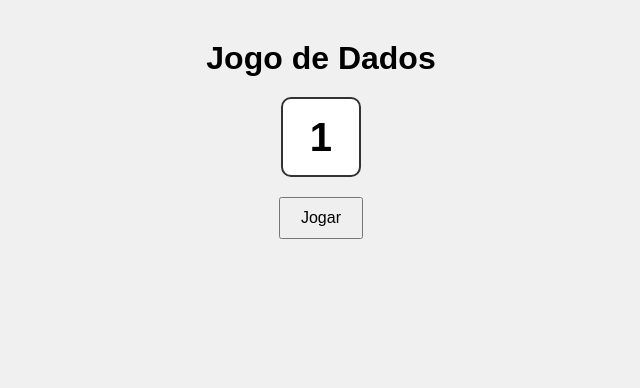
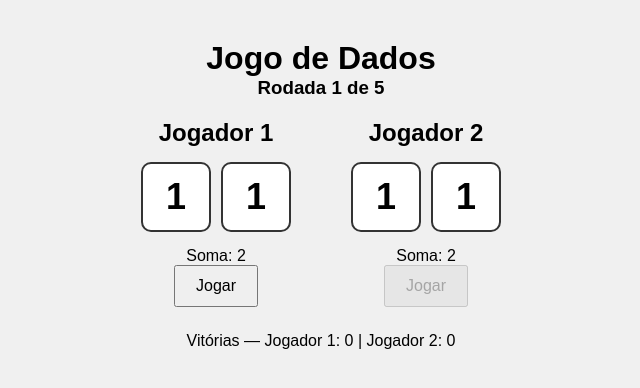
Before and after one commit to VANESSENCEWEB/jogo-dados, a Next.js app: page / in a window 1280 px wide. Shown: the top 388 px of the page, without its empty margins (319-959 px from the left). Built offline with nearby package versions, Linux system fonts and the light colour scheme.

Commit message:
Adiciona rodadas, turno alternado, placar, fim de jogo e Jogar Novamente

```diff
--- a/app/page.js
+++ b/app/page.js
@@ -1,42 +1,139 @@
-"use client";
+"use client"; // Diz ao Next que essa tela é interativa (responde a cliques)
 
-import { useState } from "react";
+import { useState } from "react"; // useState guarda informações que mudam na tela
 
 export default function Home() {
-  const [valor, setValor] = useState(1);
+  // Cada useState é uma "memória" do jogo. [valor, função que muda o valor]
+  const [rodada, setRodada] = useState(1);        // rodada atual (começa em 1)
+  const [turno, setTurno] = useState(1);          // de quem é a vez (1 ou 2)
+  const [dados1, setDados1] = useState([1, 1]);   // os 2 dados do jogador 1
+  const [dados2, setDados2] = useState([1, 1]);   // os 2 dados do jogador 2
+  const [resultado, setResultado] = useState(""); // mensagem da rodada
+  const [vitorias1, setVitorias1] = useState(0);  // quantas rodadas o J1 venceu
+  const [vitorias2, setVitorias2] = useState(0);  // quantas rodadas o J2 venceu
+  const [fim, setFim] = useState(false);          // o jogo acabou? (true/false)
 
-  function jogar() {
-    const numero = Math.floor(Math.random() * 6) + 1;
-    setValor(numero);
+  // Sorteia um número de 1 a 6 (um lado do dado)
+  function sortear() {
+    return Math.floor(Math.random() * 6) + 1;
+  }
+
+  // Quando o Jogador 1 clica em Jogar
+  function jogar1() {
+    setDados1([sortear(), sortear()]); // sorteia os 2 dados dele
+    setTurno(2);                       // passa a vez para o jogador 2
+  }
+
+  // Quando o Jogador 2 clica em Jogar (aqui a rodada é decidida)
+  function jogar2() {
+    const novos2 = [sortear(), sortear()]; // sorteia os dados do J2
+    setDados2(novos2);
+
+    // Soma os 2 dados de cada jogador
+    const soma1 = dados1[0] + dados1[1];
+    const soma2 = novos2[0] + novos2[1];
+
+    // Decide quem venceu a rodada comparando as somas
+    if (soma1 > soma2) {
+      setResultado("Jogador 1 venceu a rodada!");
+      setVitorias1(vitorias1 + 1); // soma 1 vitória ao J1
+    } else if (soma2 > soma1) {
+      setResultado("Jogador 2 venceu a rodada!");
+      setVitorias2(vitorias2 + 1); // soma 1 vitória ao J2
+    } else {
+      setResultado("Empate na rodada!"); // somas iguais = empate
+    }
+
+    // Se ainda não chegou na 5ª rodada, avança para a próxima
+    if (rodada < 5) {
+      setRodada(rodada + 1);
+      setTurno(1); // volta a vez para o jogador 1
+    } else {
+      setFim(true); // era a 5ª rodada: o jogo acabou
+    }
+  }
+
+  // Zera tudo para começar de novo
+  function jogarNovamente() {
+    setRodada(1);
+    setTurno(1);
+    setDados1([1, 1]);
+    setDados2([1, 1]);
+    setResultado("");
+    setVitorias1(0);
+    setVitorias2(0);
+    setFim(false);
+  }
+
+  // Monta a mensagem final comparando o total de vitórias
+  function mensagemFinal() {
+    if (vitorias1 > vitorias2) return "Jogador 1 venceu o jogo!";
+    if (vitorias2 > vitorias1) return "Jogador 2 venceu o jogo!";
+    return "O jogo terminou empatado!";
   }
 
   return (
     <div style={{ textAlign: "center" }}>
       <h1>Jogo de Dados</h1>
+      <h3>Rodada {rodada} de 5</h3>
 
-      <div style={{
-        width: "80px",
-        height: "80px",
-        border: "2px solid #333",
-        borderRadius: "10px",
-        backgroundColor: "white",
-        display: "flex",
-        alignItems: "center",
-        justifyContent: "center",
-        fontSize: "40px",
-        fontWeight: "bold",
-        margin: "20px auto"
-      }}>
-        {valor}
+      <div style={{ display: "flex", justifyContent: "center", gap: "60px", marginTop: "20px" }}>
+
+        {/* Coluna do Jogador 1 */}
+        <div>
+          <h2>Jogador 1</h2>
+          <div style={caixaDados}>
+            <div style={dado}>{dados1[0]}</div>
+            <div style={dado}>{dados1[1]}</div>
+          </div>
+          <p>Soma: {dados1[0] + dados1[1]}</p>
+          {/* disabled: botão desativado quando NÃO é a vez dele, ou quando o jogo acabou */}
+          <button onClick={jogar1} disabled={turno !== 1 || fim} style={botao}>Jogar</button>
+        </div>
+
+        {/* Coluna do Jogador 2 */}
+        <div>
+          <h2>Jogador 2</h2>
+          <div style={caixaDados}>
+            <div style={dado}>{dados2[0]}</div>
+            <div style={dado}>{dados2[1]}</div>
+          </div>
+          <p>Soma: {dados2[0] + dados2[1]}</p>
+          <button onClick={jogar2} disabled={turno !== 2 || fim} style={botao}>Jogar</button>
+        </div>
+
       </div>
 
-      <button onClick={jogar} style={{
-        padding: "10px 20px",
-        fontSize: "16px",
-        cursor: "pointer"
-      }}>
-        Jogar
-      </button>
+      {/* Mensagem do resultado da rodada */}
+      <h2 style={{ marginTop: "25px" }}>{resultado}</h2>
+
+      {/* Placar de vitórias */}
+      <p>Vitórias — Jogador 1: {vitorias1} | Jogador 2: {vitorias2}</p>
+
+      {/* Só mostra ISTO quando o jogo acabou (fim === true) */}
+      {fim && (
+        <div style={{ marginTop: "20px" }}>
+          <h2>{mensagemFinal()}</h2>
+          <button onClick={jogarNovamente} style={botao}>Jogar Novamente</button>
+        </div>
+      )}
     </div>
   );
 }
+
+// Estilo de cada dado (o quadradinho branco)
+const dado = {
+  width: "70px", height: "70px", border: "2px solid #333",
+  borderRadius: "10px", backgroundColor: "white", display: "flex",
+  alignItems: "center", justifyContent: "center", fontSize: "36px", fontWeight: "bold"
+};
+
+// Estilo da caixa que segura os 2 dados lado a lado
+const caixaDados = {
+  display: "flex", gap: "10px", justifyContent: "center", margin: "15px 0"
+};
+
+// Estilo dos botões
+const botao = {
+  padding: "10px 20px", fontSize: "16px", cursor: "pointer"
+};
```
